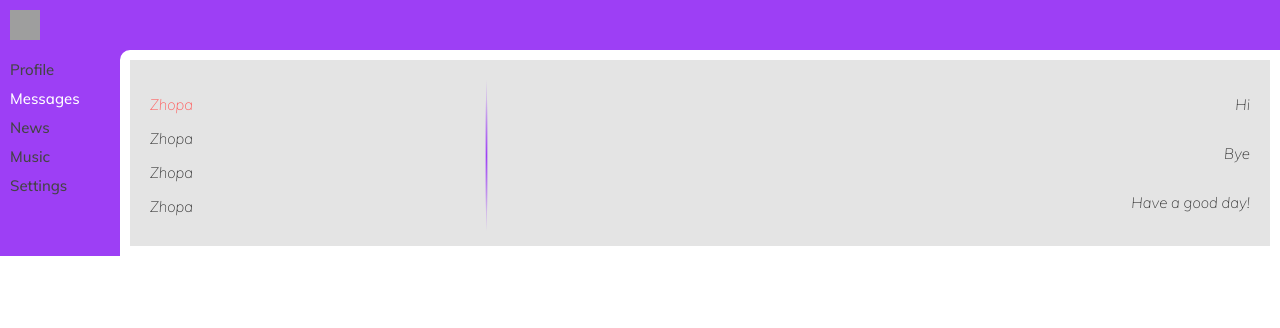
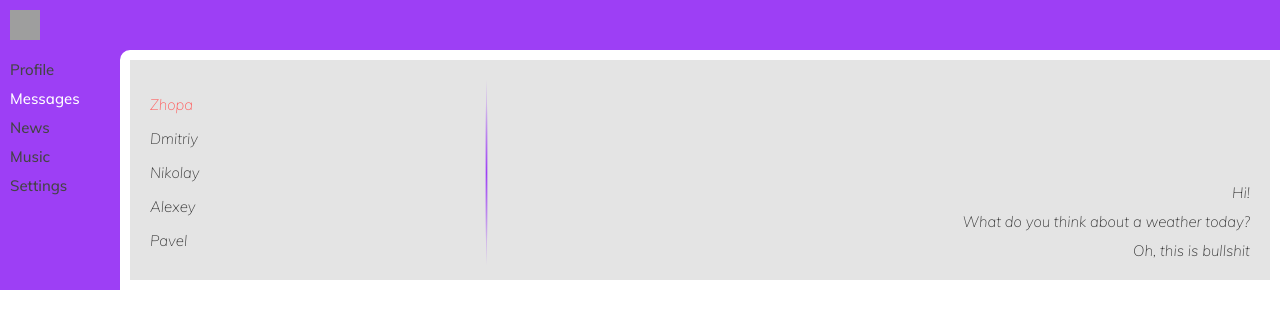
Before and after one commit to KoTuK2306/React-app, a React (Create React App) app: page /dialogs in a window 1280 px wide. Shown: the top 328 px of the page. Built offline with nearby package versions, Linux system fonts and the light colour scheme; grey boxes are pictures that could not be loaded.

Commit message:
Dialog and message was replayced on components

```diff
--- /dev/null
+++ b/src/components/Dialogs/Dialog/dialog.js
@@ -0,0 +1,12 @@
+import React from 'react';
+import classes from './dialog.module.css';
+
+const Dialog = ({userName}) =>{
+    return(
+        <div className = {classes.dialog}>
+         {userName}
+        </div>
+    );
+}
+
+export default Dialog;
--- /dev/null
+++ b/src/components/Dialogs/Dialog/dialog.module.css
@@ -0,0 +1,3 @@
+.dialog{
+    margin: 15px 0 15px 0;
+}
--- /dev/null
+++ b/src/components/Dialogs/Message/message.js
@@ -0,0 +1,12 @@
+import React from 'react';
+import classes from './message.module.css';
+
+const Message = ({message}) =>{
+    return(
+        <div className = {classes.message}>
+            {message}
+        </div>
+    );
+}
+
+export default Message;
--- /dev/null
+++ b/src/components/Dialogs/Message/message.module.css
@@ -0,0 +1,3 @@
+.message{
+    margin: 5px 0 5px 0;
+}
--- a/src/components/Dialogs/dialogs.js
+++ b/src/components/Dialogs/dialogs.js
@@ -1,5 +1,7 @@
 import React from 'react';
 import classes from './dialogs.module.css';
+import Dialog from './Dialog/dialog';
+import Message from './Message/message';
 
 const Dialogs = (props) =>{
     return(
@@ -11,19 +13,14 @@ const Dialogs = (props) =>{
                     Zhopa
 
                 </div>
-                <div className = {classes.dialogsItem}>
-                    Zhopa
-                </div>
-                <div className = {classes.dialogsItem}>
-                    Zhopa
-                </div>
-                <div className = {classes.dialogsItem}>
-                    Zhopa
-                </div>
 
-
+                <Dialog userName = 'Dmitriy'/>
+                <Dialog userName = 'Nikolay'/>
+                <Dialog userName = 'Alexey'/>
+                <Dialog userName = 'Pavel'/>
 
             </div>
+
             <div className = {classes.line}>
                 <span className={classes.sexy_line1}></span>
                 <span className={classes.sexy_line2}></span>
@@ -31,10 +28,9 @@ const Dialogs = (props) =>{
 
             <div className = {classes.messages}>
 
-
-                <div className = {classes.message}>Hi</div>
-                <div className = {classes.message}>Bye</div>
-                <div className = {classes.message}>Have a good day!</div>
+                <Message message = 'Hi!'/>
+                <Message message = 'What do you think about a weather today?'/>
+                <Message message = 'Oh, this is bullshit'/>
 
             </div>
 
--- a/src/components/Dialogs/dialogs.module.css
+++ b/src/components/Dialogs/dialogs.module.css
@@ -6,10 +6,6 @@
     margin: 20px 0 0 20px;
     display: grid;
     grid-template-columns: 3fr 3px 7fr;
-}
-
-.dialogsTitle{
-    text-transform: uppercase;
 }
 
 .dialogsItem{
@@ -21,11 +17,8 @@
     display: flex;
     flex-direction: column;
     align-items: flex-end;
+    justify-content: flex-end;
     margin-right: 20px;
-}
-
-.message{
-    margin: 15px 0 15px 15px;
 }
 
 .line{
```
